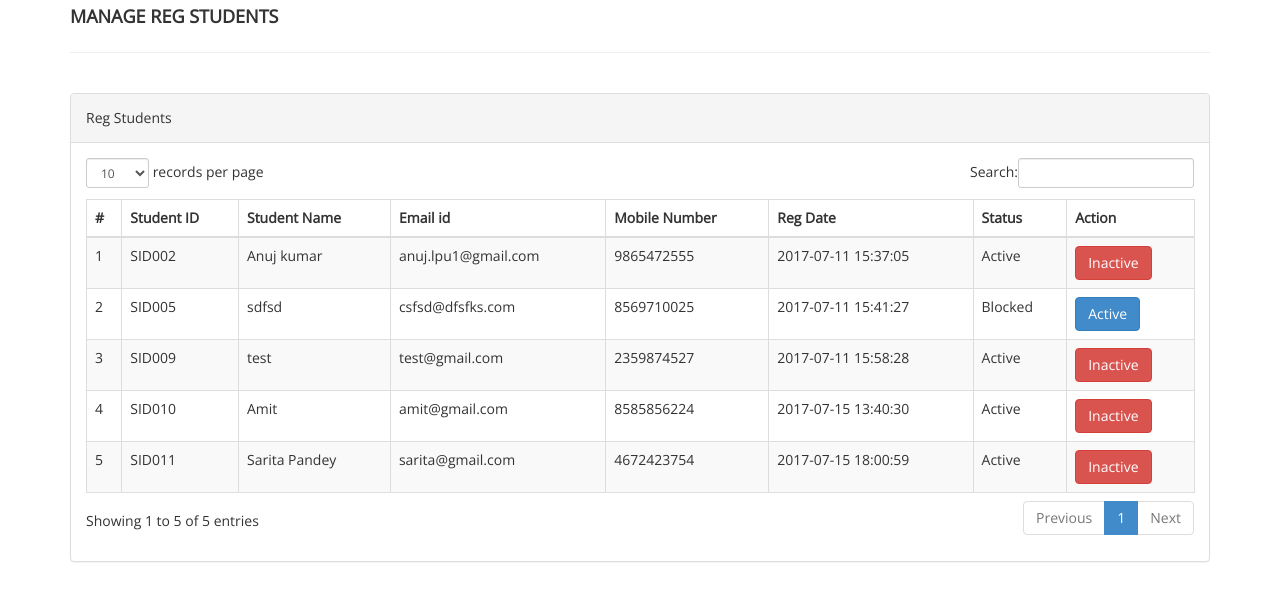
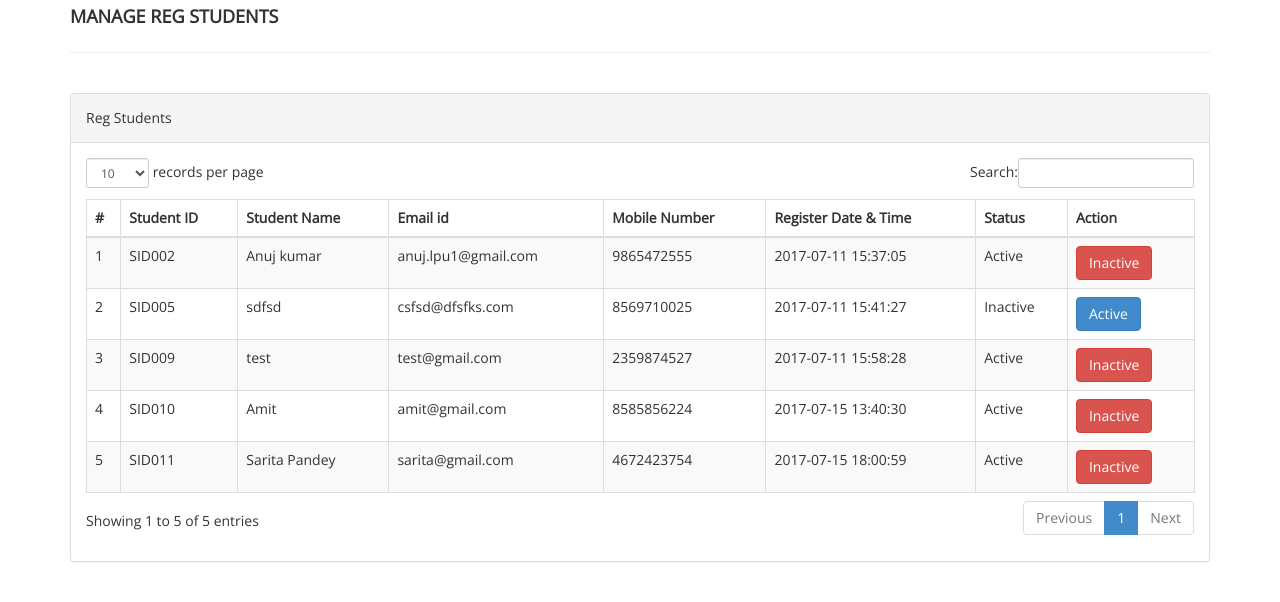
Before and after one commit to syafiqah-violet/Library-Management-Maintenance-project, a PHP site: page /admin/reg-students.php in a window 1280 px wide. Shown: the part 208-810 px from the top of the page. Run offline with PHP 8.4, Linux system fonts and the light colour scheme; a user stored in the database is signed in; data comes from the database, SQL or seed files in the repository.

Commit message:
spelling corrections

```diff
--- a/admin/reg-students.php
+++ b/admin/reg-students.php
@@ -88,7 +88,7 @@ header('location:reg-students.php');
                                             <th>Student Name</th>
                                             <th>Email id </th>
                                             <th>Mobile Number</th>
-                                            <th>Reg Date</th>
+                                            <th>Register Date & Time</th>
                                             <th>Status</th>
                                             <th>Action</th>
                                         </tr>
@@ -116,7 +116,7 @@ foreach($results as $result)
                                             } else {
 
 
-                                            echo htmlentities("Blocked");
+                                            echo htmlentities("Inactive");
 }
                                             ?></td>
                                             <td class="center">
--- a/my-profile.php
+++ b/my-profile.php
@@ -87,7 +87,7 @@ foreach($results as $result)
 </div>
 
 <div class="form-group">
-<label>Reg Date : </label>
+<label>Register Date & Time: </label>
 <?php echo htmlentities($result->RegDate);?>
 </div>
 <?php if($result->UpdationDate!=""){?>
```
